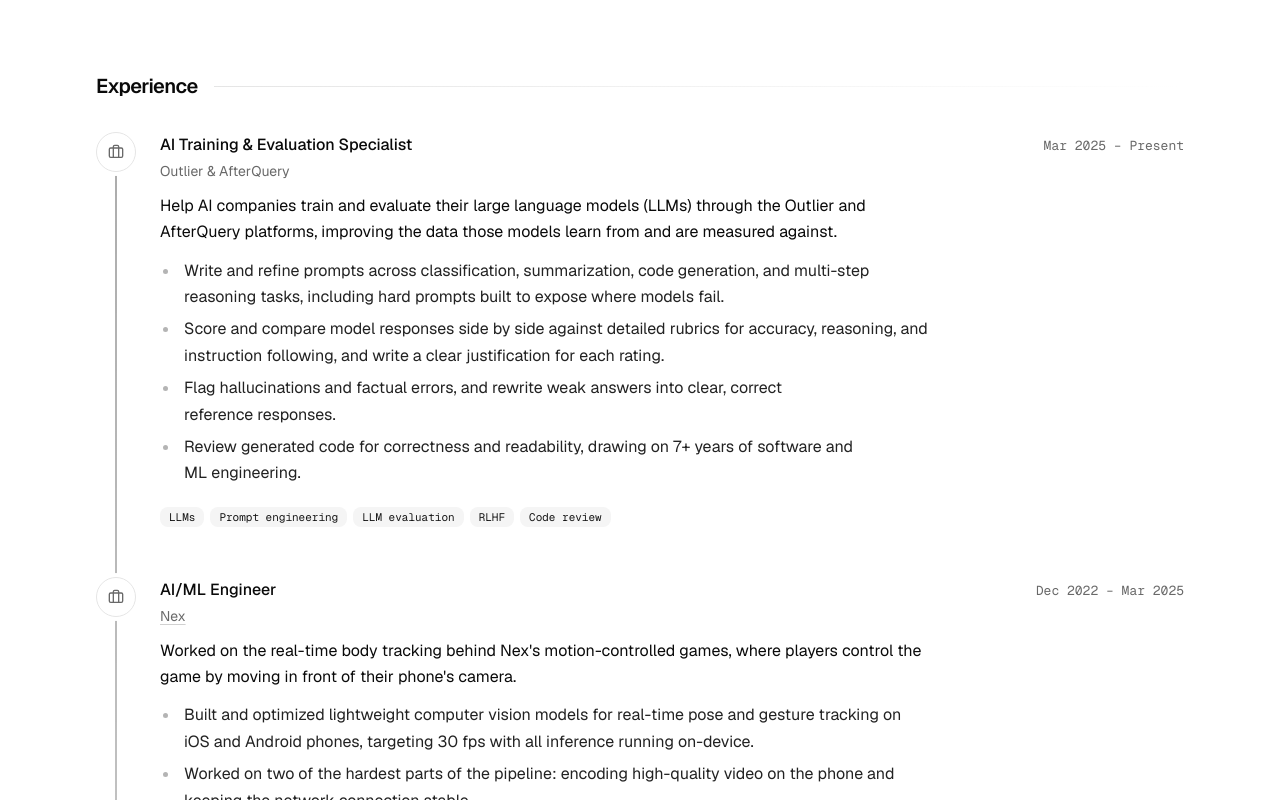
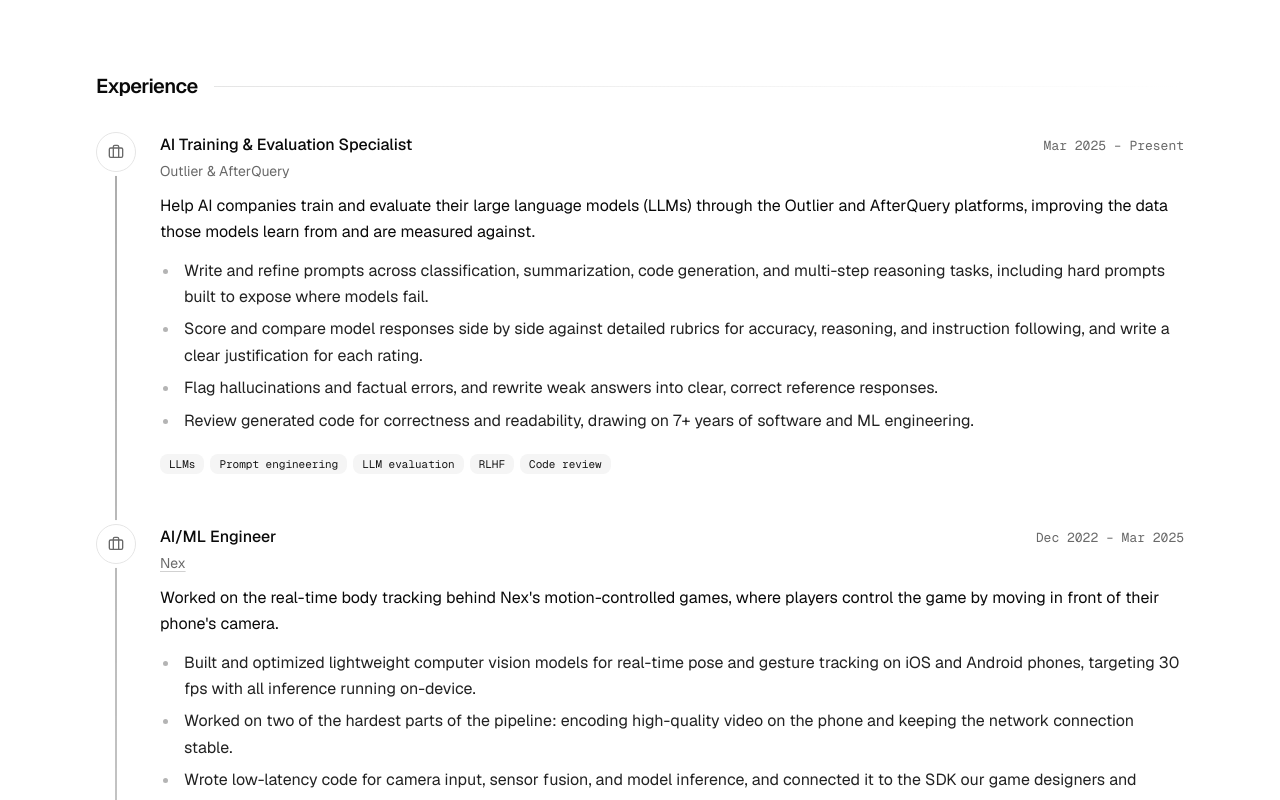
Before and after one commit to DarrenTarrant107/Portfolio2026, a Next.js app: page / in a window 1280 px wide. Shown: the part 2520-3320 px from the top of the page. Built offline with nearby package versions, Linux system fonts and the light colour scheme.

Commit message:
Experience text uses full width with natural line breaks

```diff
--- a/src/components/entry.tsx
+++ b/src/components/entry.tsx
@@ -7,8 +7,7 @@ const EXTERNAL = /^https?:\/\//;
 /**
  * Resume-style row: title with a right-aligned date on wide screens (the date
  * moves above the title on phones), a muted subtitle underneath, then content.
- * The title row spans the full width so dates line up with the rest of the page;
- * the content below keeps a comfortable line length.
+ * Everything spans the full width, so the text runs to the same right edge as the dates.
  */
 export function Entry({
   title,
@@ -32,7 +31,7 @@ export function Entry({
           </p>
         )}
       </div>
-      {children && <div className="max-w-3xl">{children}</div>}
+      {children}
     </div>
   );
 }
@@ -66,7 +65,7 @@ export function Bullets({ items, className }: { items?: string[]; className?: st
   return (
     <ul className={cn("list-disc space-y-1.5 pl-5 text-foreground/90 marker:text-muted-foreground/50", className)}>
       {items.map((item) => (
-        <li key={item} className="pl-1 text-pretty">
+        <li key={item} className="pl-1">
           {item}
         </li>
       ))}
--- a/src/components/sections/experience.tsx
+++ b/src/components/sections/experience.tsx
@@ -24,7 +24,7 @@ export function ExperienceList({ items }: { items: Experience[] }) {
             }
             meta={formatRange(job.start, job.end)}
           >
-            {job.summary && <p className="mt-3 text-pretty">{job.summary}</p>}
+            {job.summary && <p className="mt-3">{job.summary}</p>}
             <Bullets items={job.highlights} className="mt-3" />
             <TechTags items={job.tech} className="mt-4" />
           </Entry>
```
